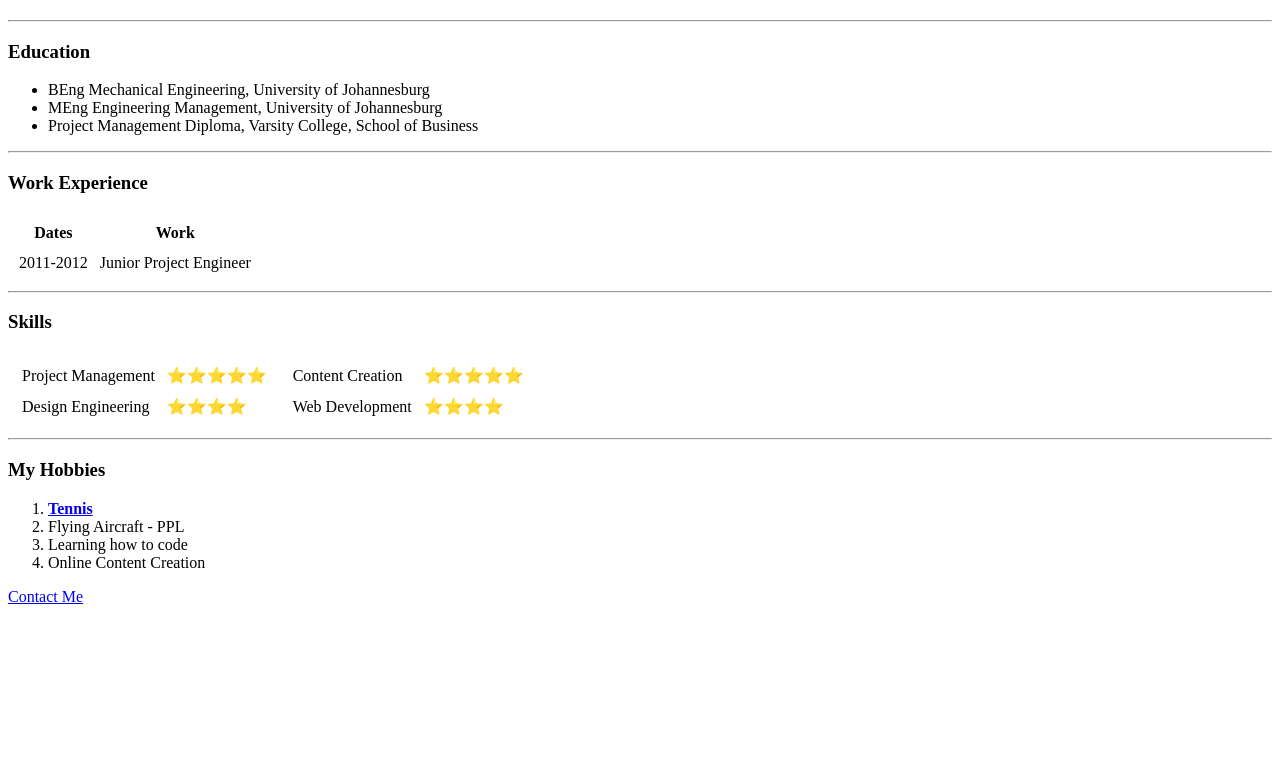
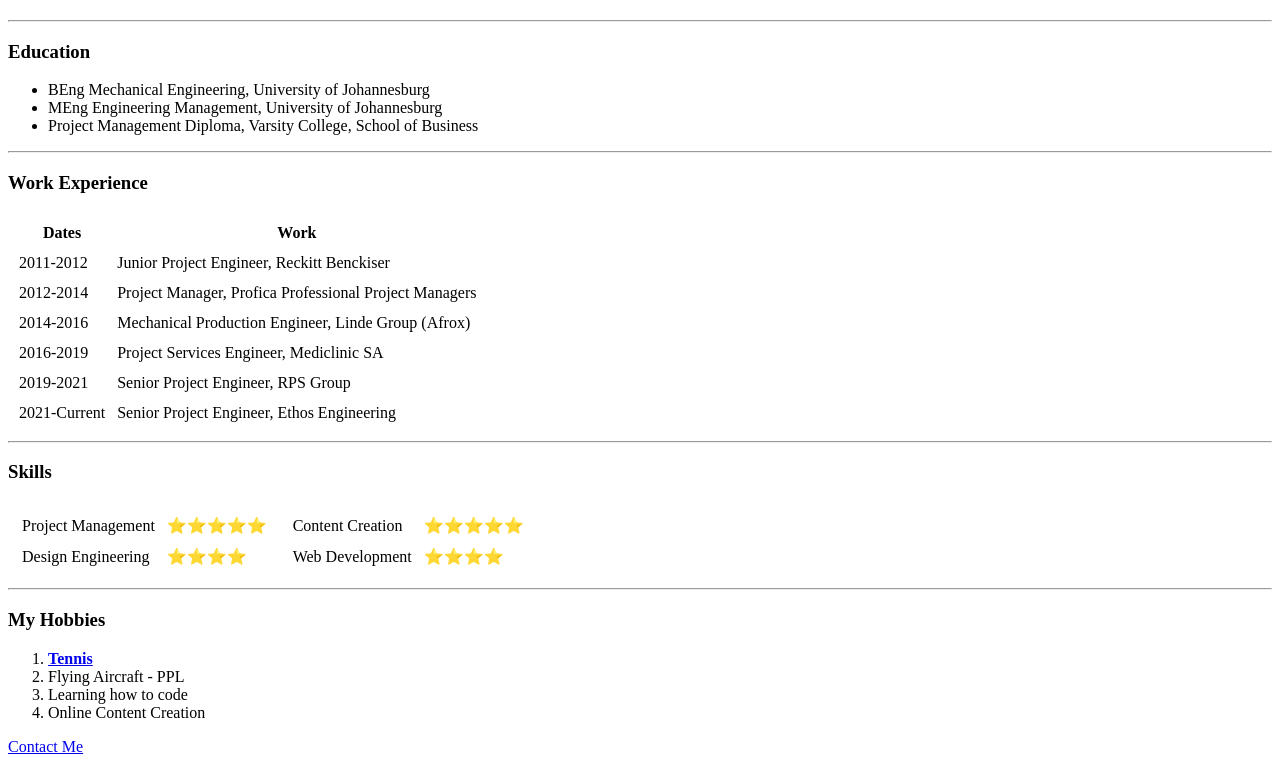
Before and after one commit to SPZAIRL/CV, a plain HTML site: page index.html in a window 1280 px wide. Shown: the part 176-940 px from the top of the page. Before the commit the page ends 800 px from the top, so only its background shows below. Drawn offline with Linux system fonts and the light colour scheme.

Commit message:
Update index.html
Added additional work experience.

```diff
--- a/index.html
+++ b/index.html
@@ -40,7 +40,27 @@
   <tbody>
     <tr>
       <td>2011-2012</td>
-      <td>Junior Project Engineer</td>
+      <td>Junior Project Engineer, Reckitt Benckiser</td>
+    </tr>
+    <tr>
+      <td>2012-2014</td>
+      <td>Project Manager, Profica Professional Project Managers</td>
+    </tr>
+    <tr>
+      <td>2014-2016</td>
+      <td>Mechanical Production Engineer, Linde Group (Afrox)</td>
+    </tr>
+    <tr>
+      <td>2016-2019</td>
+      <td>Project Services Engineer, Mediclinic SA</td>
+    </tr>
+    <tr>
+      <td>2019-2021</td>
+      <td>Senior Project Engineer, RPS Group</td>
+    </tr>
+    <tr>
+      <td>2021-Current</td>
+      <td>Senior Project Engineer, Ethos Engineering</td>
     </tr>
   </tbody>
 </table>
```
